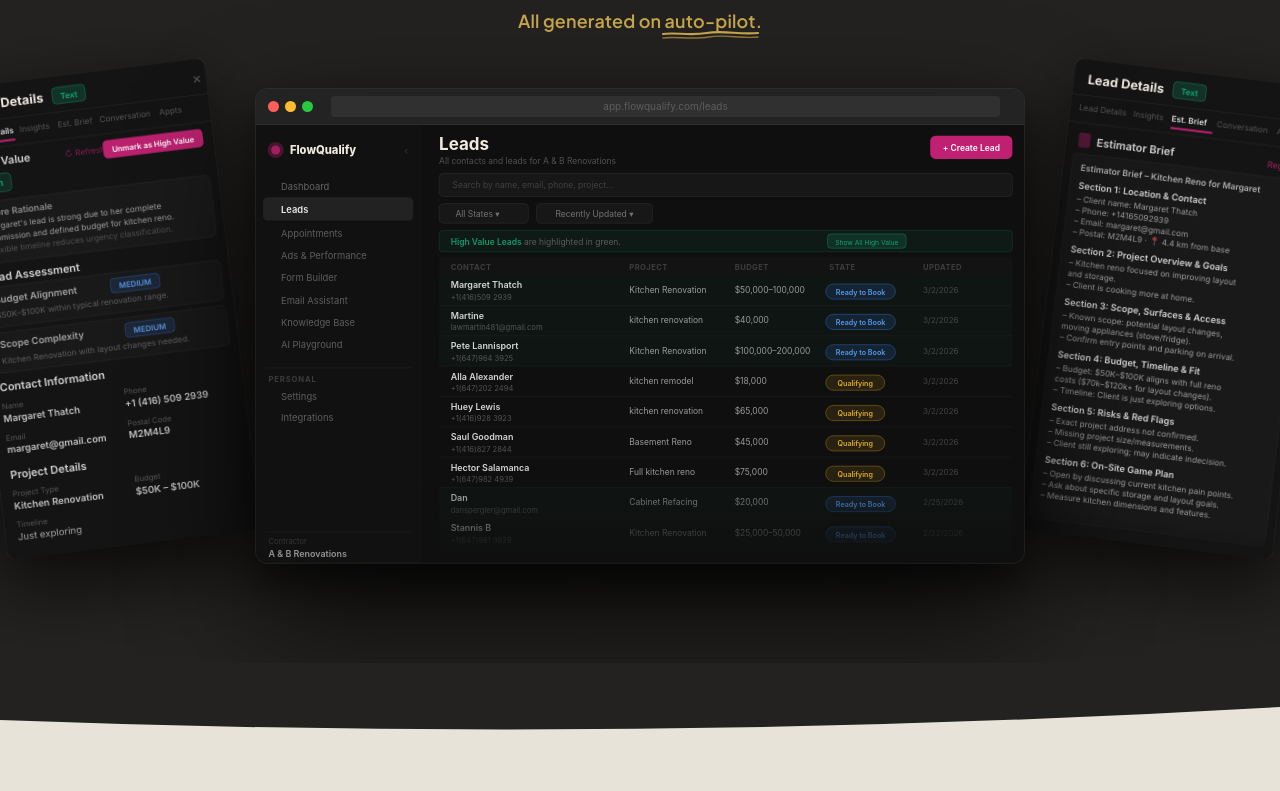
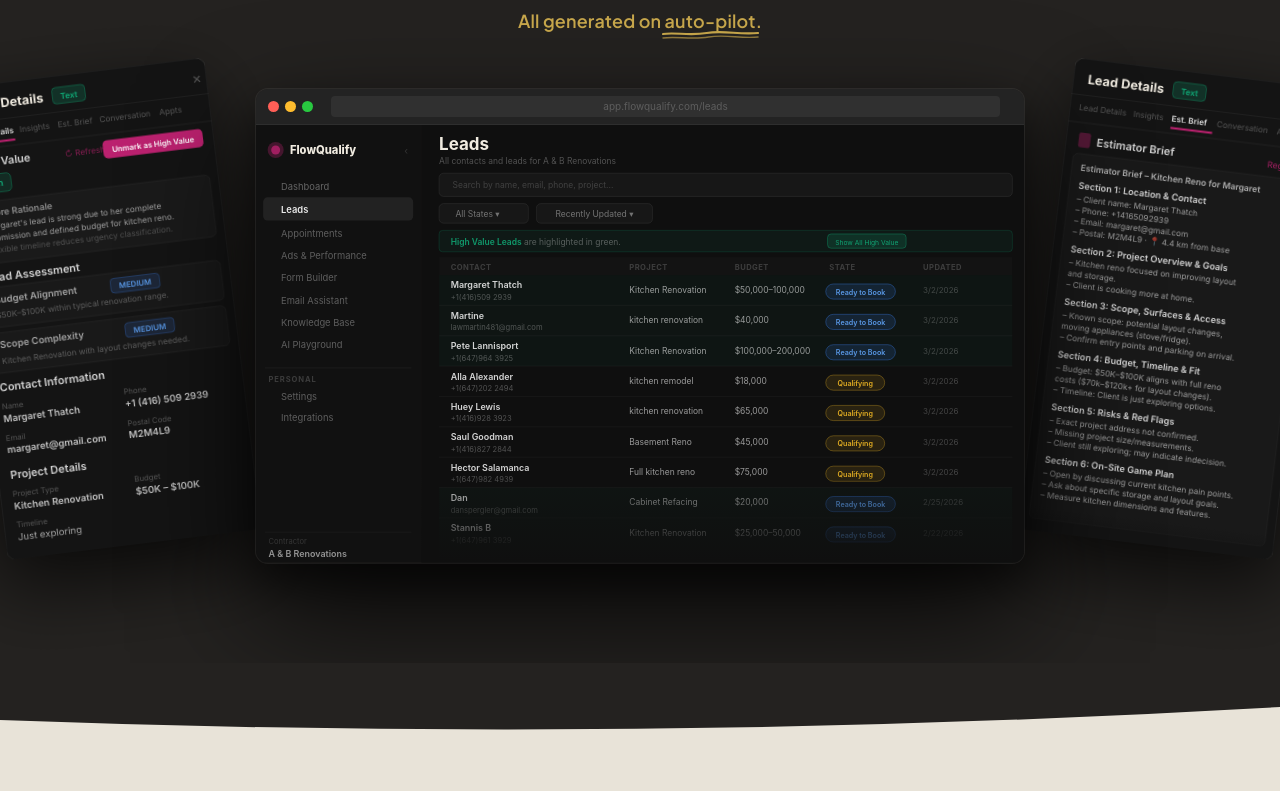
Before and after one commit to uwitdat/FlowQualify-Landing-Page, a Next.js app: page / in a window 1280 px wide. Shown: the part 1009-1800 px from the top of the page. Built offline with nearby package versions, Linux system fonts and the light colour scheme; no server answers.

Commit message:
some edits

```diff
--- a/app/api/contact/route.ts
+++ b/app/api/contact/route.ts
@@ -4,7 +4,7 @@
 const TO_EMAIL = "emails@flowqualify.app";
 const FROM_EMAIL = process.env.RESEND_FROM_EMAIL ?? "onboarding@resend.dev";
 
-const resend = new Resend(process.env.RESEND_API_KEY);
+const resend = new Resend(process.env.RESEND_API_KEY ?? "");
 
 export async function POST(request: Request) {
   if (!process.env.RESEND_API_KEY) {
--- a/app/sections/dashboard-preview.tsx
+++ b/app/sections/dashboard-preview.tsx
@@ -263,8 +263,6 @@
                 <rect x="185" y="0" width="675" height="490" fill="#0f0f0f"/>
                 <text x="205" y="28" fontSize="19" fill="#f0ebe0" fontFamily="Inter,sans-serif" fontWeight="700">Leads</text>
                 <text x="205" y="44" fontSize="9.5" fill="rgba(255,255,255,0.28)" fontFamily="Inter,sans-serif">All contacts and leads for A &amp; B Renovations</text>
-                <rect x="755" y="12" width="92" height="26" rx="6" fill="rgba(224,36,131,0.85)"/>
-                <text x="801" y="29" textAnchor="middle" fontSize="9.5" fill="white" fontFamily="Inter,sans-serif" fontWeight="600">+ Create Lead</text>
                 <rect x="205" y="54" width="642" height="26" rx="5" fill="rgba(255,255,255,0.03)" stroke="rgba(255,255,255,0.07)" strokeWidth="1"/>
                 <text x="220" y="71" fontSize="9.5" fill="rgba(255,255,255,0.18)" fontFamily="Inter,sans-serif">Search by name, email, phone, project...</text>
                 <rect x="205" y="88" width="100" height="22" rx="5" fill="rgba(255,255,255,0.03)" stroke="rgba(255,255,255,0.07)" strokeWidth="1"/>
--- a/app/sections/use-cases.tsx
+++ b/app/sections/use-cases.tsx
@@ -221,8 +221,8 @@
                 <text fontFamily="Georgia, 'Times New Roman', serif" fontSize="18" fill="#22150d">
                   <tspan x="8" y="62">focus on building great work—</tspan>
                 </text>
-                {/* Green natural underline under "building great work" (~x=90 to x=272) */}
-                <path d="M90,67 C118,64 152,69 192,66 C222,64 248,68 272,66"
+                {/* Green natural underline under "building great work" (~x=90 to x=240) */}
+                <path d="M90,67 C115,64 148,69 182,66 C208,64 228,68 240,66"
                   stroke="#3a7a50" strokeWidth="2" strokeLinecap="round" fill="none"/>
 
                 {/* Line 3: all dark text */}
```
